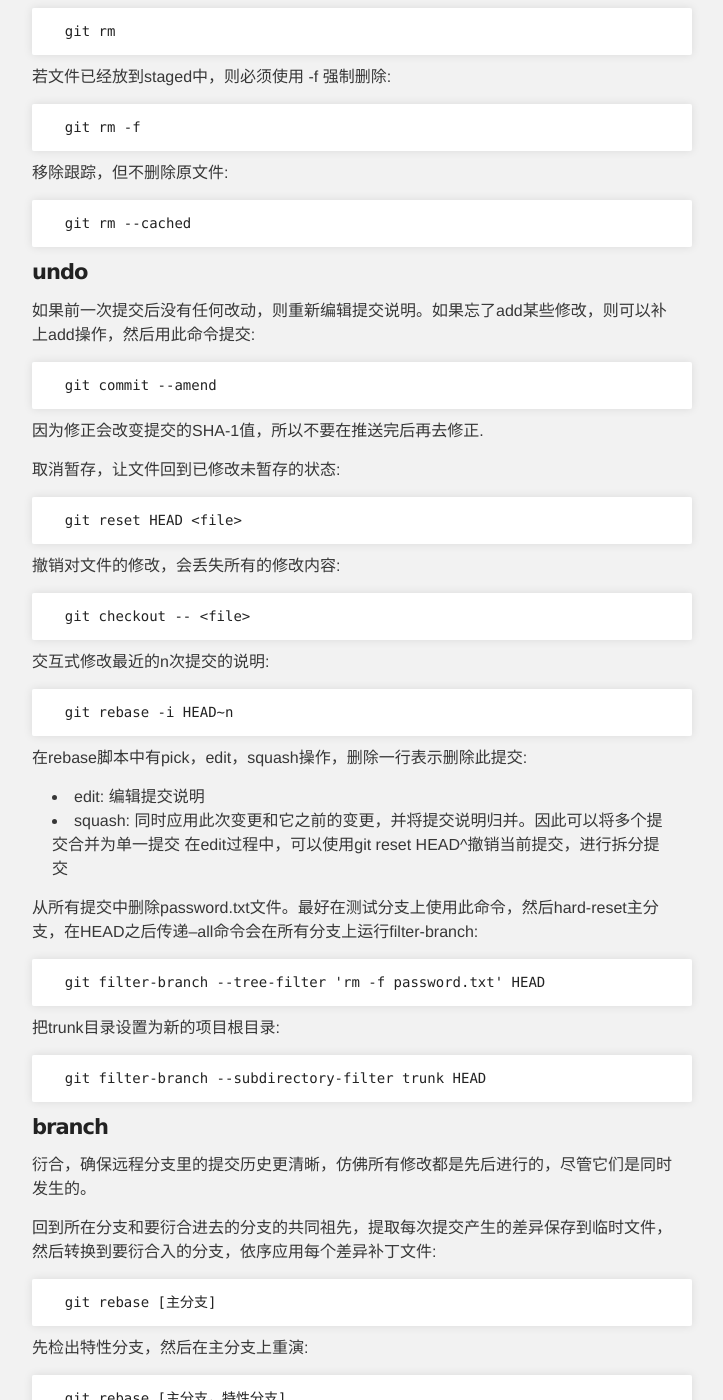
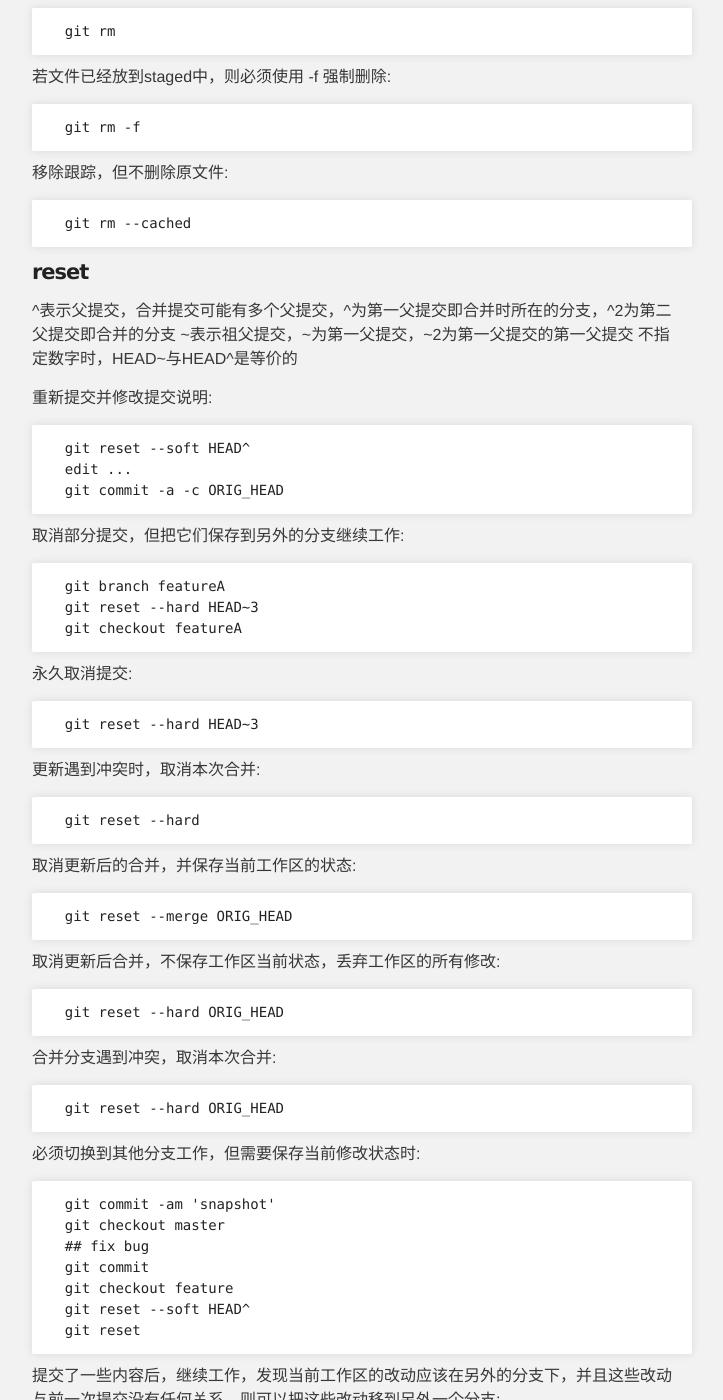
Before and after one commit to airixly/airixly.github.io, a Jekyll site: the page built from _posts/2013-12-06-Git命令.md, in a window 1280 px wide and 1400 px high, scrolled down 636 px. Shown: the whole window, without its empty margins (288-1011 px from the left). Built offline with Jekyll 4.4.1, drawn with Linux system fonts in a browser that asks for light colours; Markdown is read by kramdown in place of the engine named in the settings; comment, search, counter and statistics services are not loaded; some of the changed text lies outside the part shown.

Commit message:
update git command with reset

```diff
--- a/_posts/2013-12-06-Git命令.md
+++ b/_posts/2013-12-06-Git命令.md
@@ -30,6 +30,85 @@ add到staged但没有commit的文件与上次commit后的文件的差异:
 移除跟踪，但不删除原文件:
 {% highlight text %}
   git rm --cached
+{% endhighlight %}
+
+#### reset
+
+^表示父提交，合并提交可能有多个父提交，^为第一父提交即合并时所在的分支，^2为第二父提交即合并的分支
+~表示祖父提交，~为第一父提交，~2为第一父提交的第一父提交
+不指定数字时，HEAD~与HEAD^是等价的
+
+重新提交并修改提交说明:
+{% highlight text %}
+  git reset --soft HEAD^
+  edit ...
+  git commit -a -c ORIG_HEAD
+{% endhighlight %}
+
+取消部分提交，但把它们保存到另外的分支继续工作:
+{% highlight text %}
+  git branch featureA
+  git reset --hard HEAD~3
+  git checkout featureA
+{% endhighlight %}
+
+永久取消提交:
+{% highlight text %}
+  git reset --hard HEAD~3
+{% endhighlight %}
+
+更新遇到冲突时，取消本次合并:
+{% highlight text %}
+  git reset --hard
+{% endhighlight %}
+
+取消更新后的合并，并保存当前工作区的状态:
+{% highlight text %}
+  git reset --merge ORIG_HEAD
+{% endhighlight %}
+
+取消更新后合并，不保存工作区当前状态，丢弃工作区的所有修改:
+{% highlight text %}
+  git reset --hard ORIG_HEAD
+{% endhighlight %}
+
+合并分支遇到冲突，取消本次合并:
+{% highlight text %}
+  git reset --hard ORIG_HEAD
+{% endhighlight %}
+
+必须切换到其他分支工作，但需要保存当前修改状态时:
+{% highlight text %}
+  git commit -am 'snapshot'
+  git checkout master
+  ## fix bug
+  git commit
+  git checkout feature
+  git reset --soft HEAD^
+  git reset
+{% endhighlight %}
+
+提交了一些内容后，继续工作，发现当前工作区的改动应该在另外的分支下，并且这些改动与前一次提交没有任何关系，则可以把这些改动移到另外一个分支:
+{% highlight text %}
+  git tag start
+  git checkout -b branch1
+  edit ...
+  git commit ...
+  edit ...
+  git checkout -b branch2
+  git reset --keep start
+{% endhighlight %}
+
+#### revert
+
+撤销倒数第四次提交:
+{% highlight text %}
+  git revert HEAD~3
+{% endhighlight %}
+
+把倒数第五次提交至第三次提交的内容撤销到暂存区:
+{% highlight text %}
+  git revert -n master~5..master~2
 {% endhighlight %}
 
 #### undo
@@ -73,6 +152,11 @@ add到staged但没有commit的文件与上次commit后的文件的差异:
 
 #### branch
 
+如果当前分支处于修改状态的文件与要切换的分支对应的文件内容不同，则使用 -m 选项自动合并，修改记录全部变为没有add到暂存区的状态:
+{% highlight text %}
+  git checkout -m mybranch
+{% endhighlight %}
+
 衍合，确保远程分支里的提交历史更清晰，仿佛所有修改都是先后进行的，尽管它们是同时发生的。
 
 回到所在分支和要衍合进去的分支的共同祖先，提取每次提交产生的差异保存到临时文件，然后转换到要衍合入的分支，依序应用每个差异补丁文件:
@@ -88,6 +172,11 @@ add到staged但没有commit的文件与上次commit后的文件的差异:
 衍合完成后在主分支上快进:
 {% highlight text %}
   git merge [特性分支]
+{% endhighlight %}
+
+衍合位于特定分支到某一提交，如把A分支创建的B分支衍合到主分支，相当于找出master与A的共同祖先，然后把B在master上重演一遍:
+{% highlight text %}
+  git rebase --onto master A B
 {% endhighlight %}
 
 永远不要衍合那些已经推送到公共仓库的更新，否则会导致提交历史非常混乱。
```
